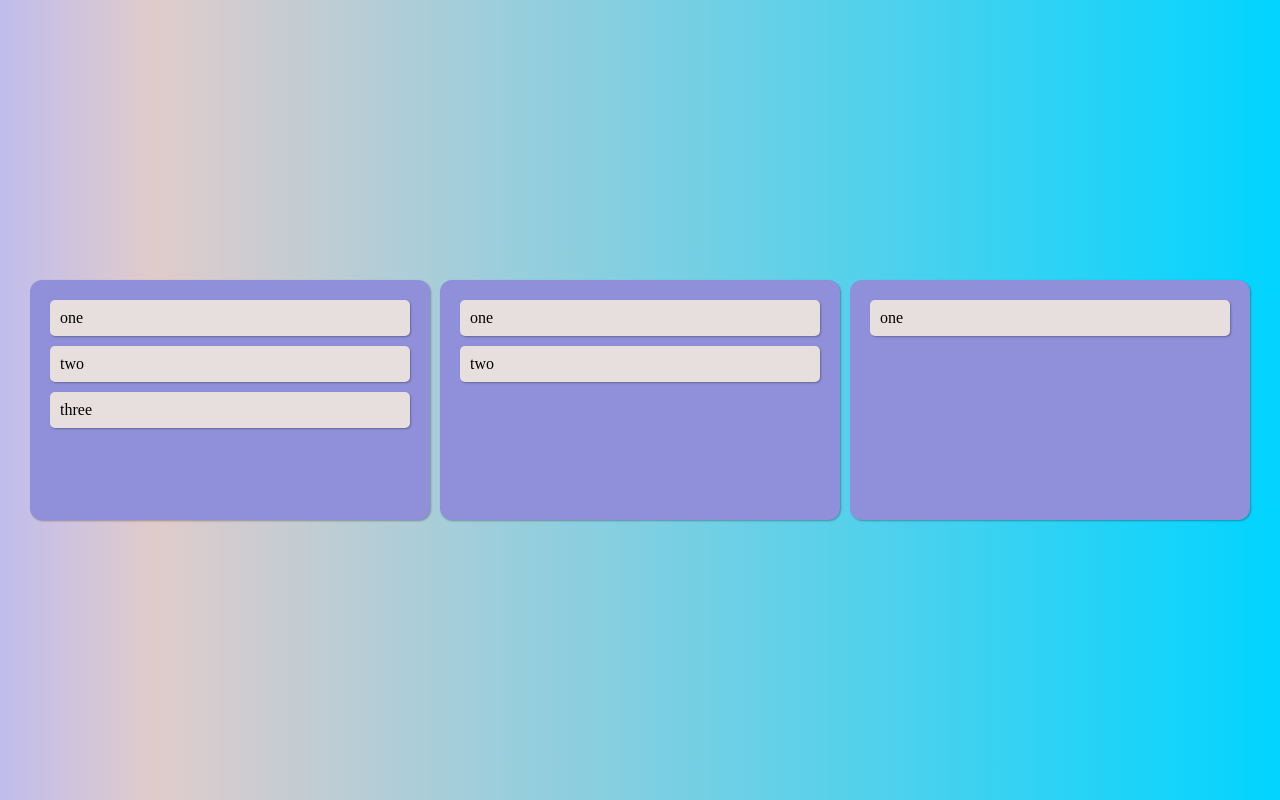
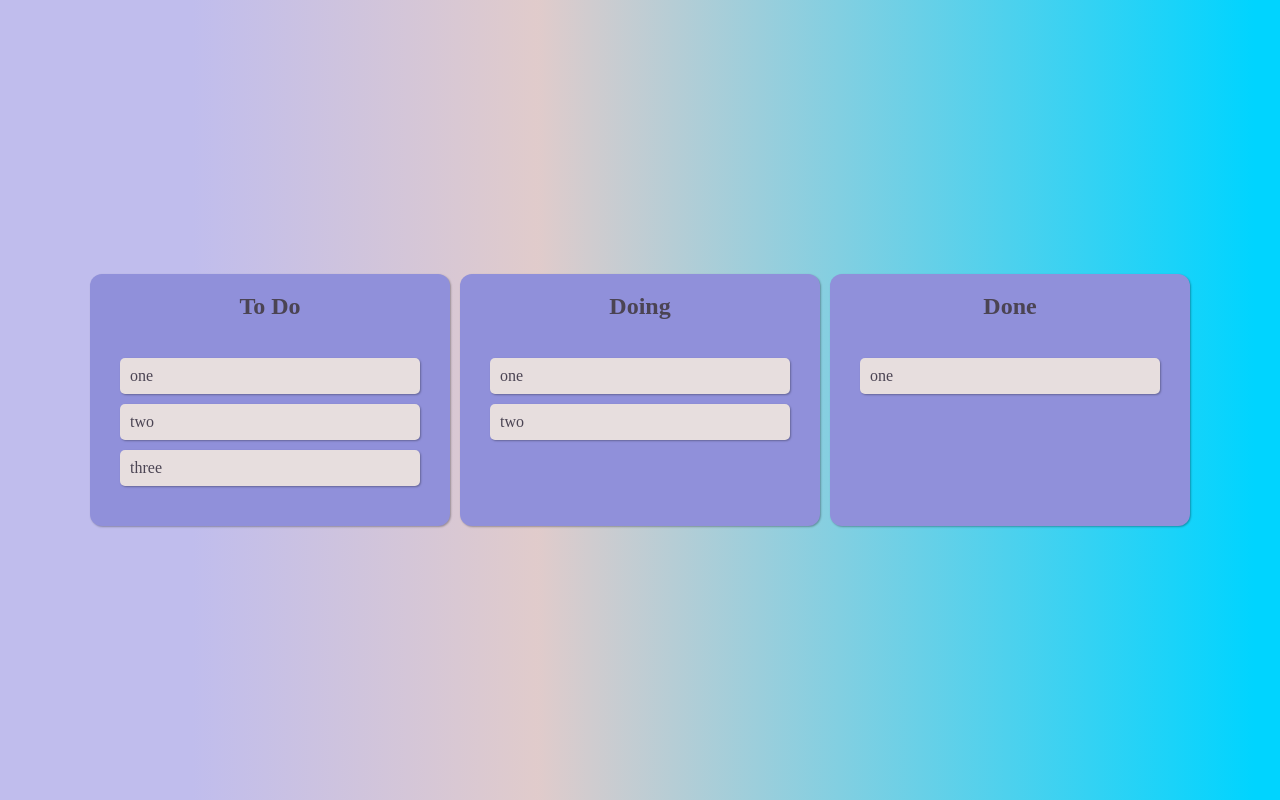
Before and after one commit to rnrudxo2872/animation-trello, a React (Create React App) app: page / in a window 1280 px wide. Built offline with nearby package versions, Linux system fonts and the light colour scheme.

Commit message:
진행 중간 커밋

```diff
--- a/src/atoms.ts
+++ b/src/atoms.ts
@@ -7,8 +7,8 @@ interface IToDoState {
 export const ToDoAtom = atom<IToDoState>({
   key: "todoAtom",
   default: {
-    todo: ["one", "two", "three"],
-    doing: ["one", "two"],
-    done: ["one"],
+    "To Do": ["one", "two", "three"],
+    Doing: ["one", "two"],
+    Done: ["one"],
   },
 });
--- a/src/components/Board.tsx
+++ b/src/components/Board.tsx
@@ -1,21 +1,24 @@
 import { Droppable } from "react-beautiful-dnd";
 import { IBoard } from "../interfaces/Board.interface";
-import { BoardWrapper } from "../styleds/Boards.styled";
+import { BoardTitle, BoardWrapper, DropArea } from "../styleds/Boards.styled";
 import DragabbleCard from "./DragabbleCard";
 
 function Board({toDos, title}:IBoard) {
     return (
+        <BoardWrapper>
+            <BoardTitle>{title}</BoardTitle>
             <Droppable droppableId={title}>
-            {(prov) =>
-            <BoardWrapper ref={prov.innerRef} {...prov.droppableProps}>
+                {(provided, snapshot) =>
+                <DropArea isDraggingOver={snapshot.isDraggingOver} draggingFromThisWith={snapshot.draggingFromThisWith} ref={provided.innerRef} {...provided.droppableProps}>
                     {toDos.map((value, index) => (
                         <DragabbleCard key={index} index={index} value={value} />
                     )
                     )}
-                {prov.placeholder}
-            </BoardWrapper>
+                    {provided.placeholder}
+                </DropArea>
                 }
             </Droppable>
+        </BoardWrapper>
     )
 }
 
--- a/src/styleds/Boards.styled.ts
+++ b/src/styleds/Boards.styled.ts
@@ -1,10 +1,34 @@
 import styled from "styled-components";
+import { IArea } from "../interfaces/Board.interface";
 
 export const BoardWrapper = styled.div`
-  padding: 20px;
+  display: flex;
+  flex-direction: column;
+  padding-top: 20px;
   min-height: 200px;
   min-width: 360px;
   background-color: #9090da;
   border-radius: 12px;
   box-shadow: 1px 1px 2px rgba(1, 1, 1, 0.3);
+  overflow: hidden;
 `;
+
+export const BoardTitle = styled.h2`
+  font-size: 24px;
+  font-weight: 600;
+  margin-bottom: 10px;
+  text-align: center;
+  color: ${(props) => props.theme.textColor};
+`;
+
+export const DropArea = styled.div<IArea>`
+  flex-grow: 1;
+  padding: 30px;
+  background-color: ${(props) =>
+    props.isDraggingOver
+      ? "#AFAFE9"
+      : props.draggingFromThisWith == null
+      ? "transparent"
+      : "#8686CB"};
+  transition: background-color 1s cubic-bezier(0.075, 0.82, 0.165, 1);
+`;
--- a/src/styleds/Card.styled.ts
+++ b/src/styleds/Card.styled.ts
@@ -6,4 +6,5 @@ export const Card = styled.div`
   border-radius: 5px;
   margin-bottom: 10px;
   box-shadow: 1px 1px 2px rgba(1, 1, 1, 0.3);
+  color: ${(props) => props.theme.textColor};
 `;
--- a/src/theme.ts
+++ b/src/theme.ts
@@ -2,6 +2,6 @@ import { DefaultTheme } from "styled-components";
 
 export const BaseTheme: DefaultTheme = {
   bgColor:
-    "linear-gradient(90deg, rgba(192,189,237,1) 0%, rgba(219,194,194,0.8468429608171394) 12%, rgba(0,212,255,1) 100%)",
-  textColor: "black",
+    "linear-gradient(90deg, rgba(192,189,237,1) 15%, rgba(219,194,194,0.8468429608171394) 42%, rgba(0,212,255,1) 98%);",
+  textColor: "#4B4453",
 };
```
Also changed, not shown: src/interfaces/Board.interface.ts (+7 -0 lines). Lines whose indentation alone changed are shown as unchanged.
